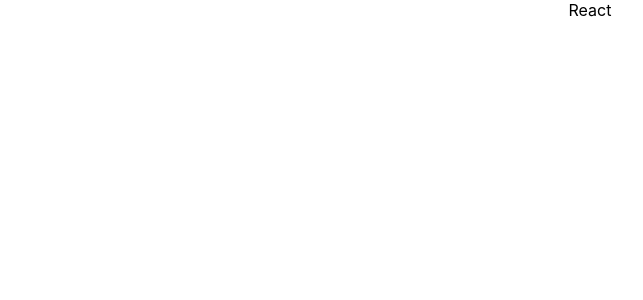
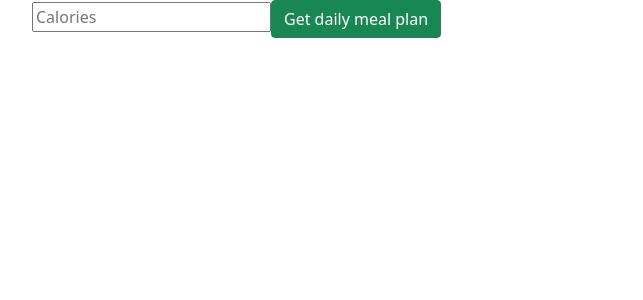
Before and after one commit to bhankymyk/Calorie-meal-planner, a React (Create React App) app: page / in a window 1280 px wide. Shown: the top 300 px of the page, without its empty margins (50-693 px from the left). Built offline with nearby package versions, Linux system fonts and the light colour scheme.

Commit message:
app,js updated

```diff
--- a/src/App.js
+++ b/src/App.js
@@ -1,10 +1,45 @@
-import './App.css';
+import React, {useState} from 'react';
+import 'bootstrap/dist/css/bootstrap.min.css';
+import { Container, Row, Button} from 'react-bootstrap';
+import MealList from './Component/MealList';
+// import { useState } from 'react';
 
 function App() {
+  const [mealData, setMealData] = useState (null)
+  const [calories, setCalories] = useState (2000)
+
+  function getMealData() {
+    fetch(
+      `https://api.spoonacular.com/mealplanner/generate?apiKey=8c171682aa064b2d9b5a88c13168267e&timeFrame=day&targetCalories=${calories}`
+    )
+    .then((response) => response.json())
+    .then((data) => {
+      setMealData(data);
+    })
+    .catch(() => {
+      console.log("error");
+    })
+  }
+
+  function handleChange (e) {
+    setCalories(e.target.value)
+  }
   return (
-    <div className="App">
-     React
-    </div>
+    <Container>
+<Row>
+<div className="App">
+      <div className=''>
+        <input type="number" placeholder="Calories" onChange={handleChange}/>
+      <Button onClick={getMealData} className="btn btn-success btn-block" >
+Get daily meal plan
+      </Button>
+      </div>
+      {mealData && <MealList mealData={mealData} />}
+      </div>
+  </Row>
+    </Container>
+
+
   );
 }
 
--- /dev/null
+++ b/src/Component/Meal.jsx
@@ -0,0 +1,9 @@
+import React from 'react'
+
+function Meal() {
+  return (
+    <div>Meal</div>
+  )
+}
+
+export default Meal
--- /dev/null
+++ b/src/Component/MealList.jsx
@@ -0,0 +1,10 @@
+import React from 'react'
+import Meal from './Meal'
+
+function MealList() {
+  return (
+    <div>MealList</div>
+  )
+}
+
+export default MealList
```
